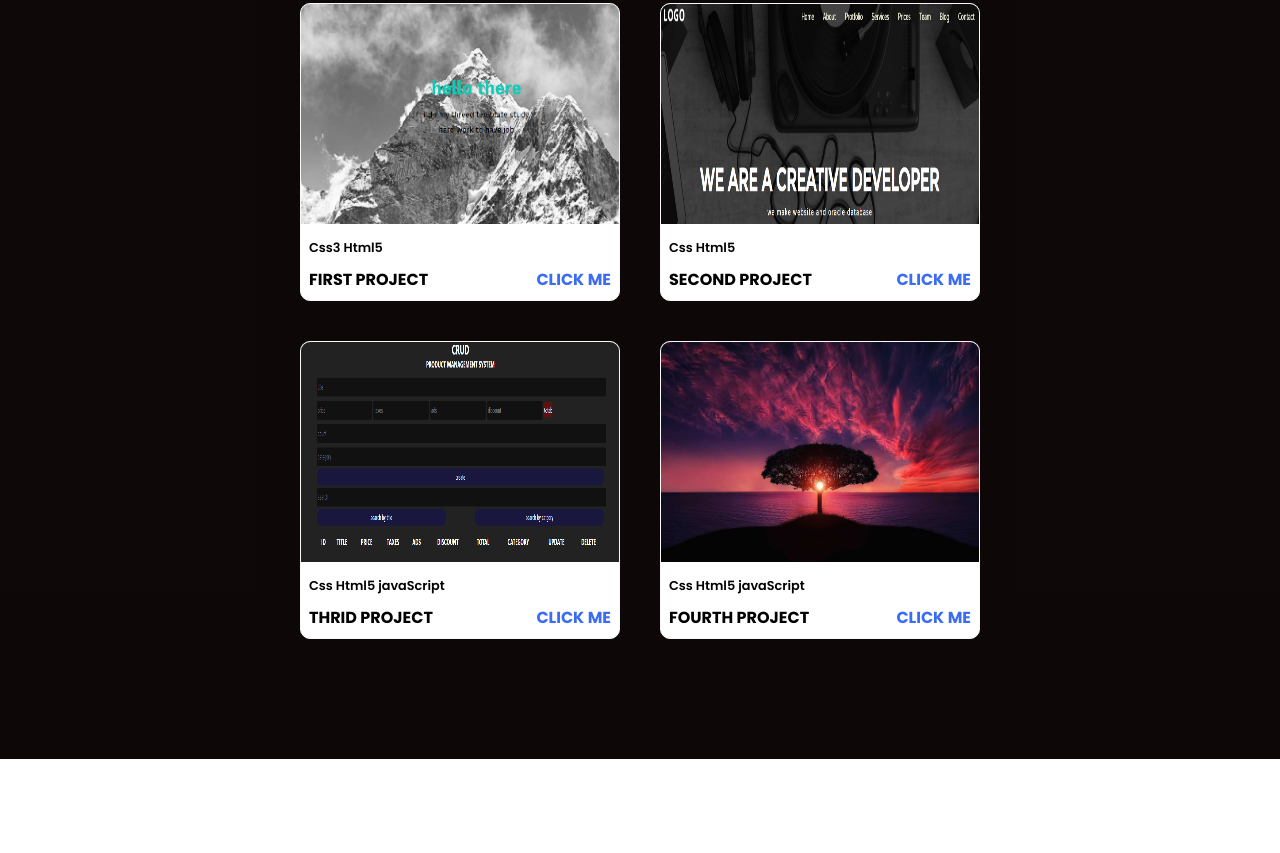
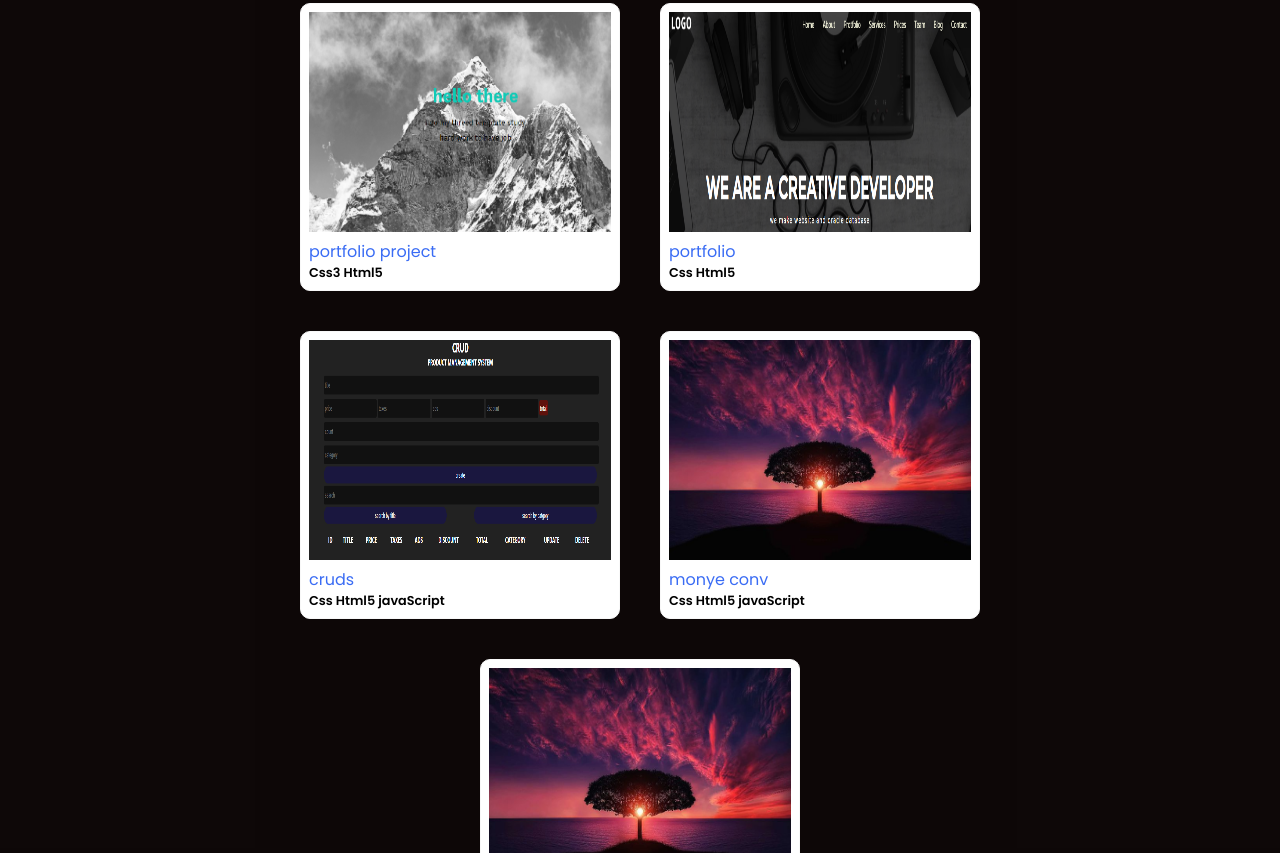
Before and after one commit to Rigidhoss/cv, a plain HTML site: page index.html in a window 1280 px wide. Shown: the part 1947-2800 px from the top of the page. Drawn offline with Linux system fonts and the light colour scheme.

Commit message:
Update index.html

```diff
--- a/index.html
+++ b/index.html
@@ -12,7 +12,7 @@
 </head>
 <body>
 <header>
-   <a href="#" class="logo"> Hossam</a>
+   <a href="https://www.linkedin.com/in/hossam-gamal-048420111/" target="-blank" class="logo"> Hossam</a>
 
    <nav class="nava" >
  <a href="#services" > Services</a>
@@ -24,9 +24,9 @@
 <section class="main">
 <div>
 <h2> Hello, I'm Hossam seeking a position in the IT and computer software industry as a developer
-   , working now in vindis as a warehouse operative  <a href="#"><i class="fa fa-sad-cry"></i></a>
+   , working now in vindis as a warehouse operative
     <br> <span>web Developer</span> </h2>
-<h3>Database Developer</h3> <br>
+<h3>oracle Developer</h3> <br>
 <a href="#projects" class="main-btn">View My work </a>
 <div class="social-icon">
 <a href="https://www.linkedin.com/in/hossam-gamal-048420111/" target="-blank"><i class="fab fa-linkedin"></i></a>
@@ -85,30 +85,31 @@
 <div class="content">
 
 <div class="project-card">
+<div class="project-info">
+
+<a href="https://rigidhoss.github.io/tem-html-css3/" target="_blank" class="more-ditals">
+
     <div class="project-image">
         <img  class="firstProject" src="image/new.png"/>
         </div>
+        <span>portfolio project </span>
+        <p class="project-catgory">Css3 Html5 </p>
+    </a>
 
-<div class="project-info">
-<p class="project-catgory">Css3 Html5 </p>
-<strong class="project_title">
-<span>first project </span>
-<a href="https://rigidhoss.github.io/tem-html-css3/" target="_blank" class="more-ditals"> click me </a>
-</strong>
 </div>
 
 </div>
 
 <div class="project-card">
-    <div class="project-image">
+    <div class="project-info">
+    <a href="https://rigidhoss.github.io/temblet_1_nice/"  target="_blank"
+    class="more-ditals">  <div class="project-image">
         <img src="image/Untitled111111.png"/>
         </div>
-    <div class="project-info">
+        <span>portfolio </span>
         <p class="project-catgory">Css Html5 </p>
-    <strong class="project_title">
-    <span>second project </span>
-    <a href="https://rigidhoss.github.io/temblet_1_nice/"  target="_blank" class="more-ditals"> click me </a>
-    </strong>
+    </a>
+
     </div>
 </div>
 
@@ -117,31 +118,45 @@
 
 
 <div class="project-card">
+    <div class="project-info">
+    <a href="https://rigidhoss.github.io/crudsProjects/"  target="_blank" class="more-ditals">
+
         <div class="project-image">
             <img src="image/qqqqqq.png"/>
             </div>
-    <div class="project-info">
+            <span>cruds </span>
             <p class="project-catgory">Css Html5 javaScript </p>
-    <strong class="project_title">
-    <span>thrid project </span>
-    <a href="https://rigidhoss.github.io/crudsProjects/"  target="_blank" class="more-ditals"> click me </a>
-    </strong>
+    </a>
+
     </div>
 </div>
 
 <div class="project-card">
+    <div class="project-info">
+    <a href="https://rigidhoss.github.io/converter/"  target="_blank"
+     class="more-ditals">
      <div class="project-image">
         <img src="image/tree-736885__480.jpg"/>
         </div>
-    <div class="project-info">
+        <span>monye conv </span>
         <p class="project-catgory">Css Html5 javaScript </p>
-    <strong class="project_title">
-    <span>fourth project </span>
-    <a href="https://rigidhoss.github.io/converter/"  target="_blank" class="more-ditals"> click me </a>
-    </strong>
+    </a>
     </div>
 </div>
 
+
+
+<div class="project-card">
+
+    <div class="project-info">
+    <a href="https://rigidhoss.github.io/converter/"  target="_blank" class="more-ditals">
+        <div class="project-image">
+            <img src="image/tree-736885__480.jpg"/>   </div>
+            <span>Shoping Cart  login </span>
+            <p class="project-catgory">Css3 Html5 javaScript </p>
+    </a>
+    </div>
+</div>
 
 </div>
 
```
Lines whose indentation alone changed are shown as unchanged.
